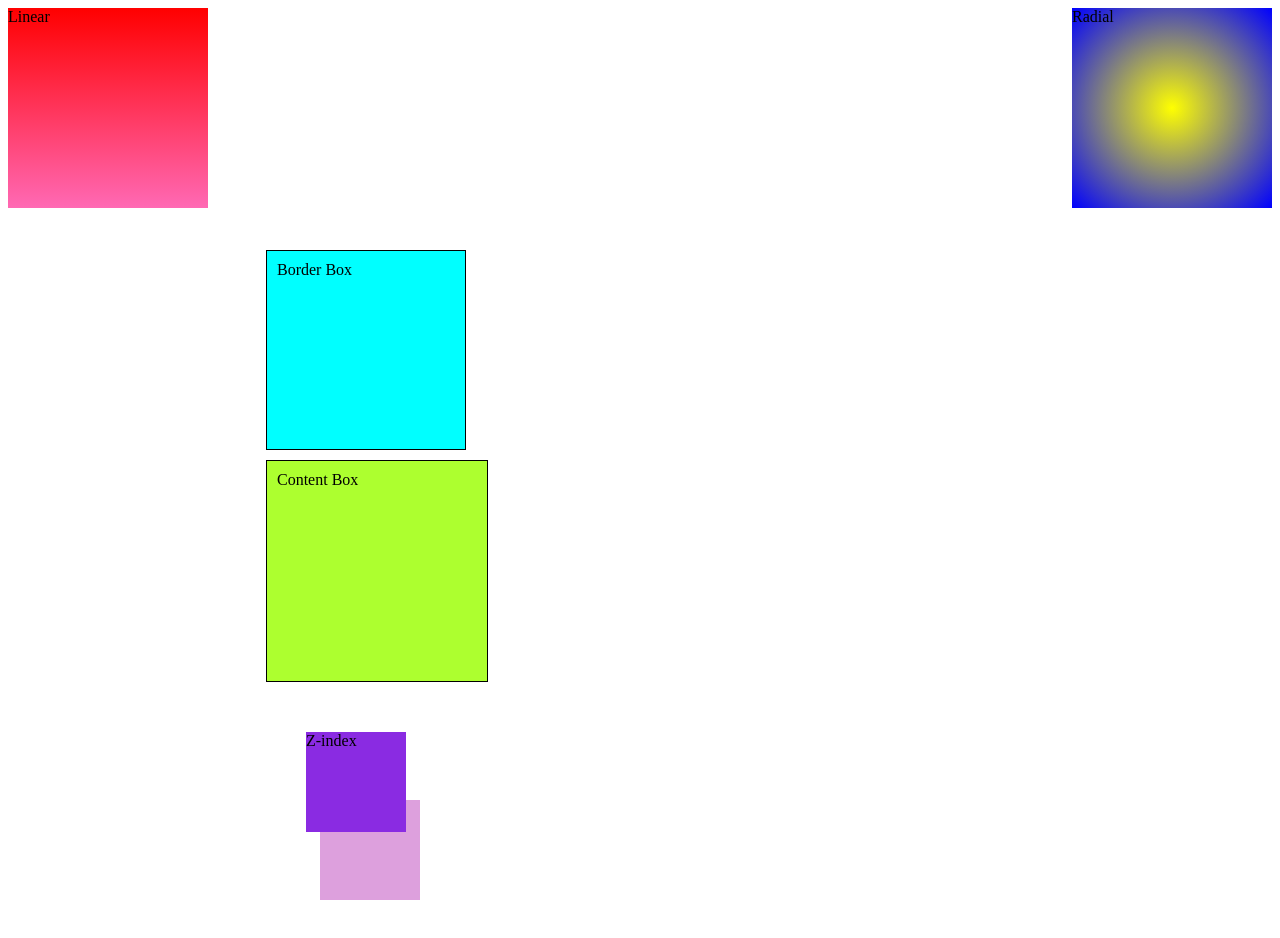
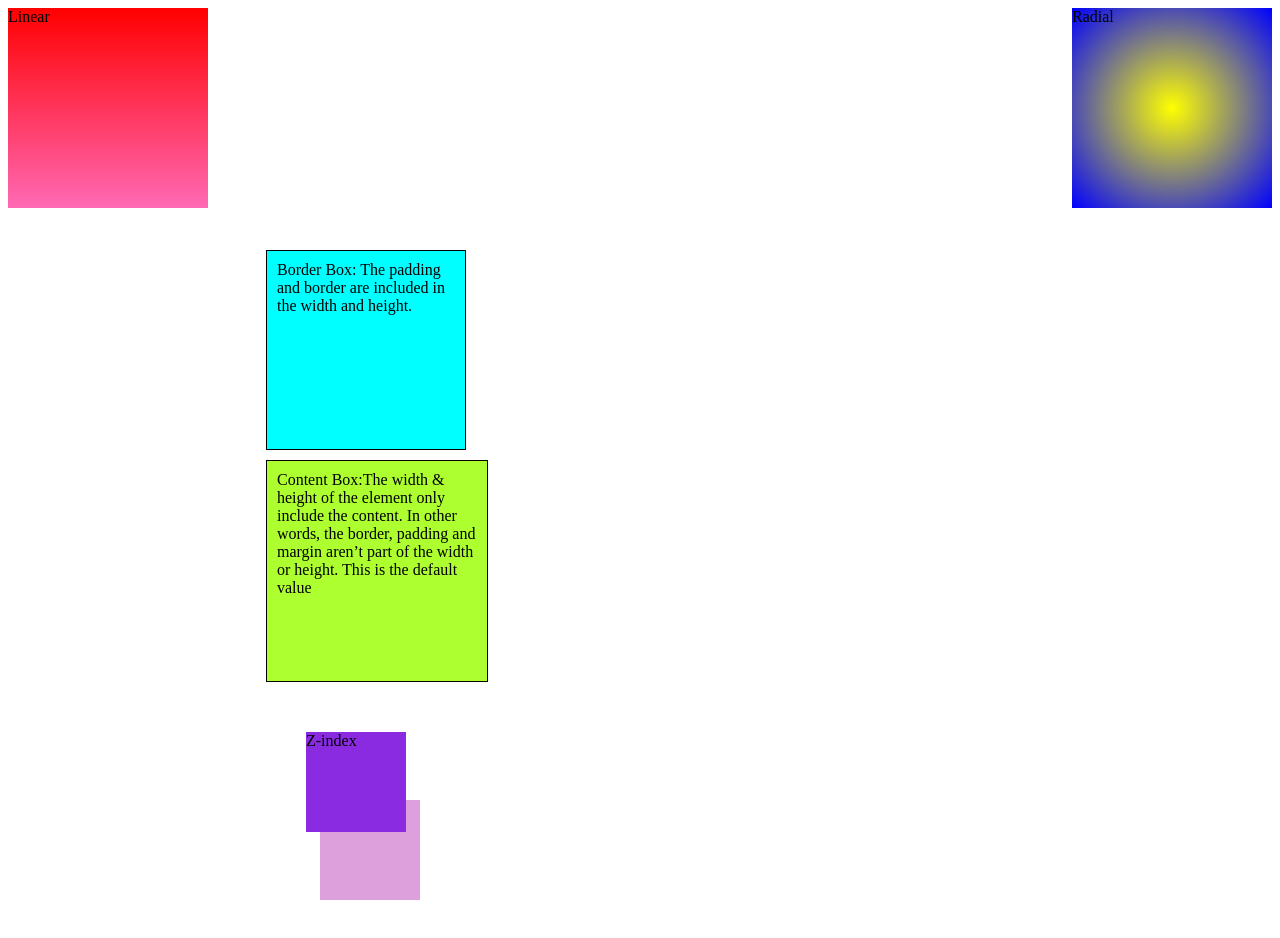
Before and after one commit to SAIPREETHI738/cssday7, a plain HTML site: page index.html in a window 1280 px wide. Drawn offline with Linux system fonts and the light colour scheme.

Commit message:
commit chnages

```diff
--- a/index.html
+++ b/index.html
@@ -14,8 +14,8 @@
 
 <div class="con">
 
-    <div class="box box1">Border Box</div>
-    <div class="box box2">Content Box</div>
+    <div class="box box1">Border Box: The padding and border are included in the width and height.</div>
+    <div class="box box2">Content Box:The width & height of the element only include the content. In other words, the border, padding and margin aren’t part of the width or height. This is the default value</div>
 
     <div class="indexbox">
     <div class="zindex">Z-index</div>
```
